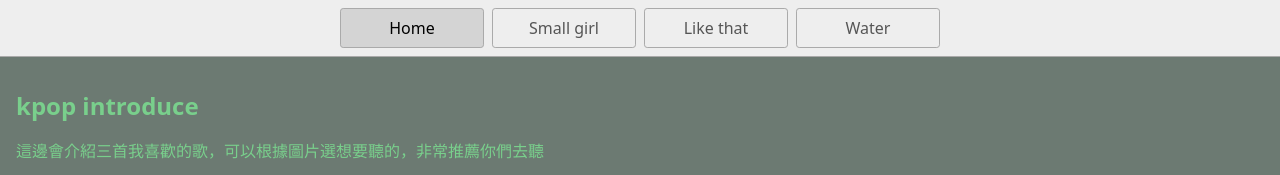
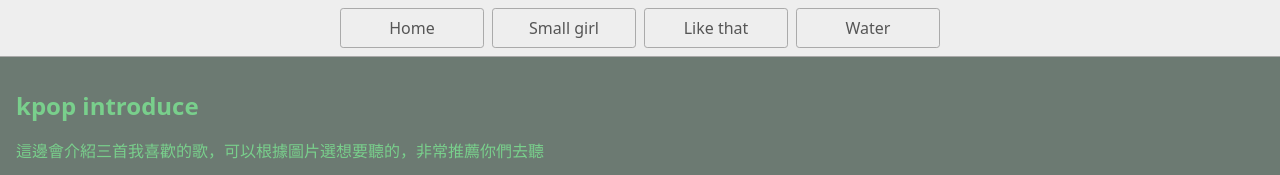
Before and after one commit to boting0501/web-platform-auaqwf-4, a plain HTML site: page index.html in a window 1280 px wide. Shown: the top 175 px of the page. Drawn offline with Linux system fonts and the light colour scheme.

Commit message:
Update index.html

```diff
--- a/index.html
+++ b/index.html
@@ -13,7 +13,7 @@
   </head>
   <body>
     <nav>
-      <a href="https://boting0501.github.io/web-platform-auaqwf-4/" aria-current="page">Home</a>
+      <a href="https://boting0501.github.io/web-platform-auaqwf-4/">Home</a>
       <a href="https://boting0501.github.io/web-platform-auaqwf-2/page2.html">Small girl</a>
       <a href="https://boting0501.github.io/web-platform-auaqwf-2/page3.html">Like that</a>
       <a href="https://boting0501.github.io/web-platform-auaqwf-2/page4.html">Water</a>
```
